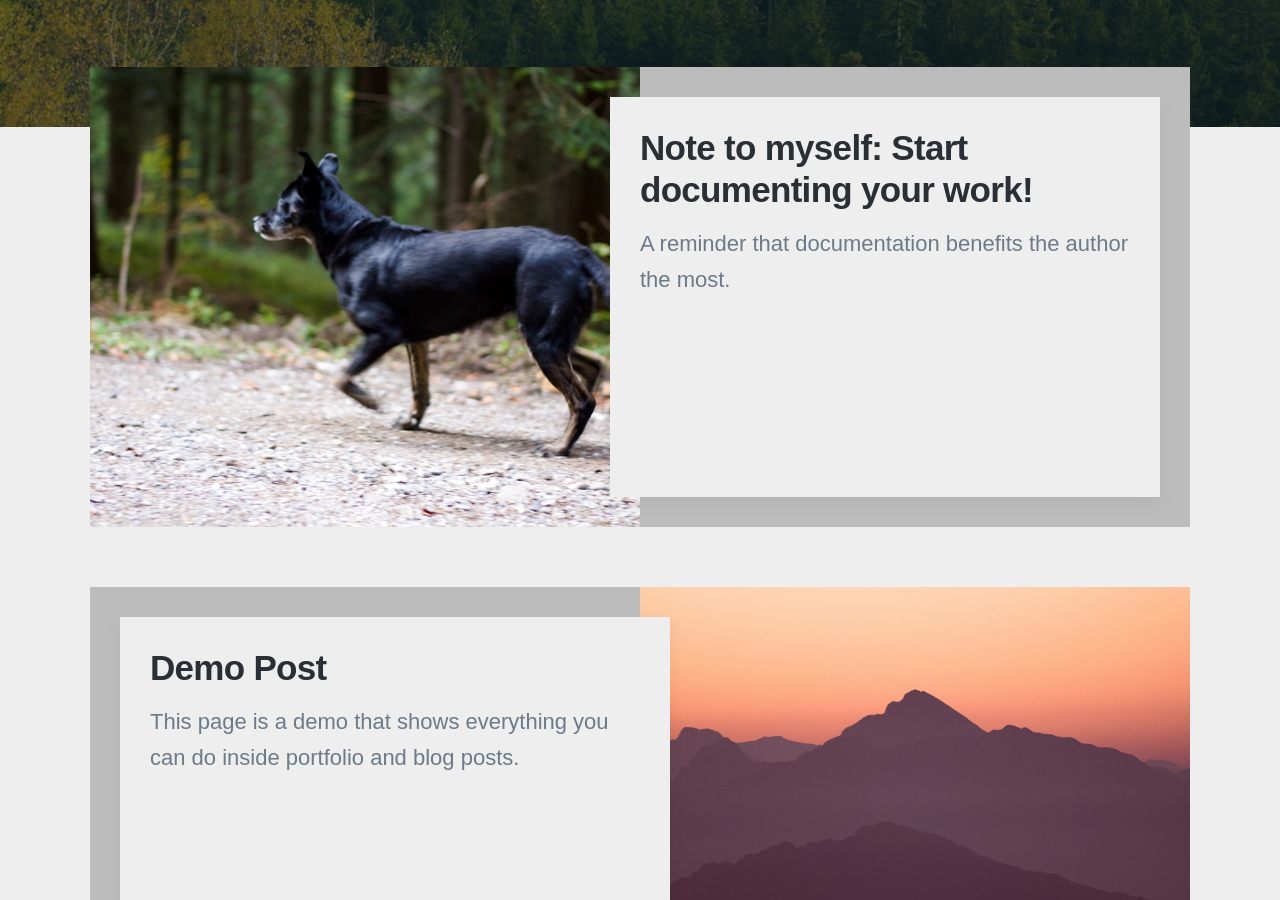
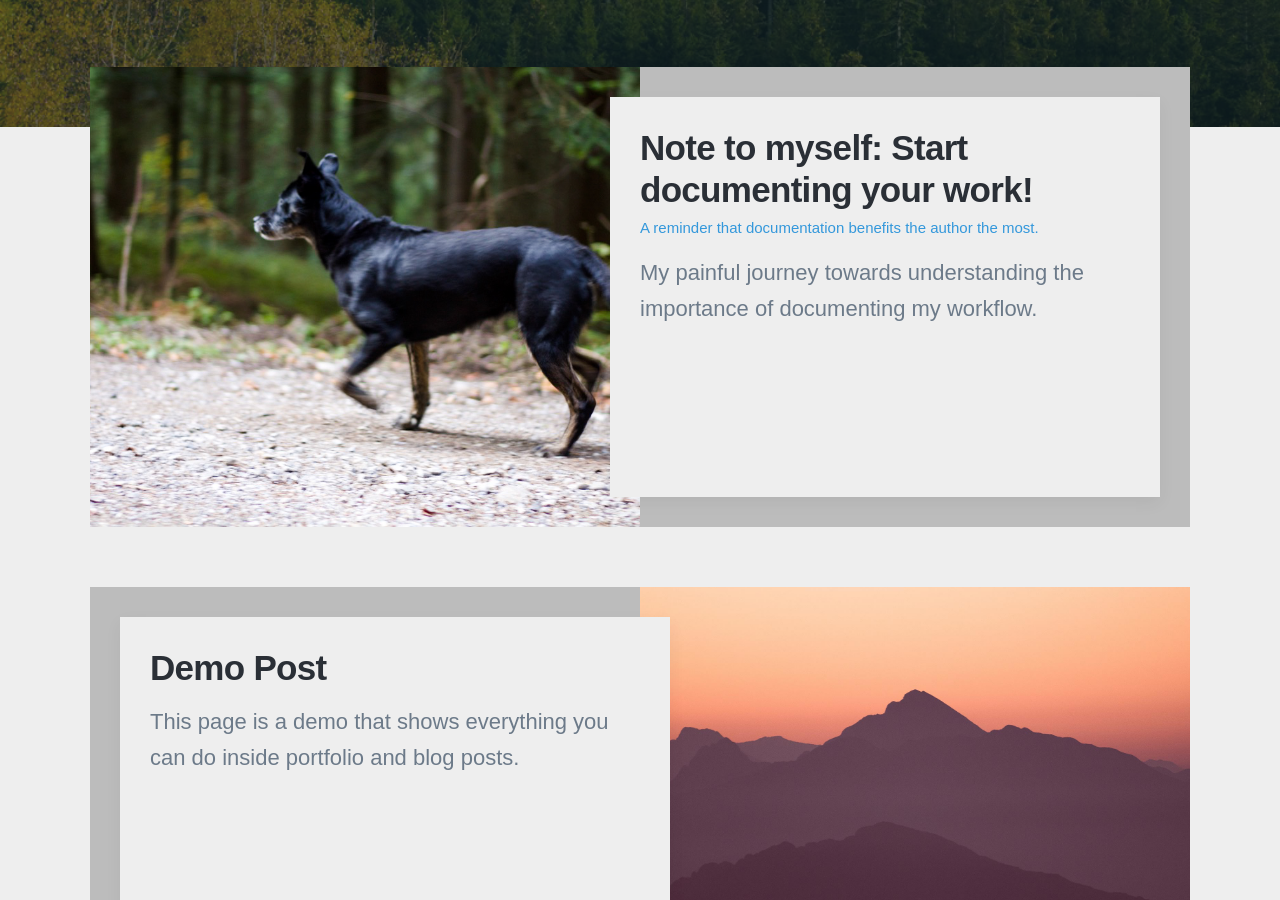
Before and after one commit to JosefMoosholzer/JosefMoosholzer.github.io, a Jekyll site: the page built from blog/index.html, in a window 1280 px wide and 900 px high, scrolled down 475 px. Built offline with Jekyll 4.4.1, drawn with Linux system fonts in a browser that asks for light colours; nearby versions of some CDN libraries; some web fonts are replaced; the list of posts is cut into pages by our own code.

Commit message:
Added subtitle for blog post (is it possible?

```diff
--- a/_posts/2022-10-25-documentation.md
+++ b/_posts/2022-10-25-documentation.md
@@ -1,7 +1,8 @@
 ---
 title: 'Note to myself: Start documenting your work!'
+subtitle: 'A reminder that documentation benefits the author the most.'
 date: 2022-10-25 00:00:00
-description: A reminder that documentation benefits the author the most.
+description: My painful journey towards understanding the importance of documenting my workflow.
 featured_image: '/images/Doggo.jpg'
 ---
 
```
